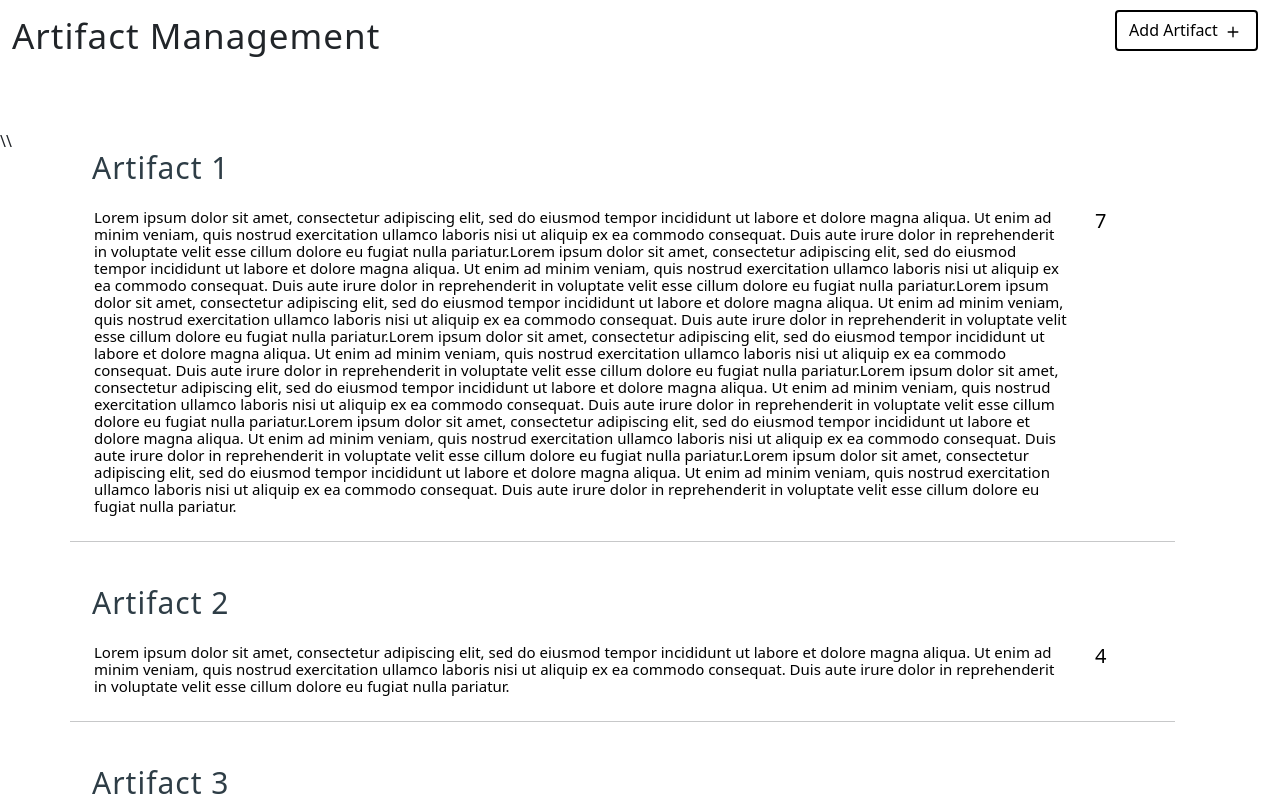
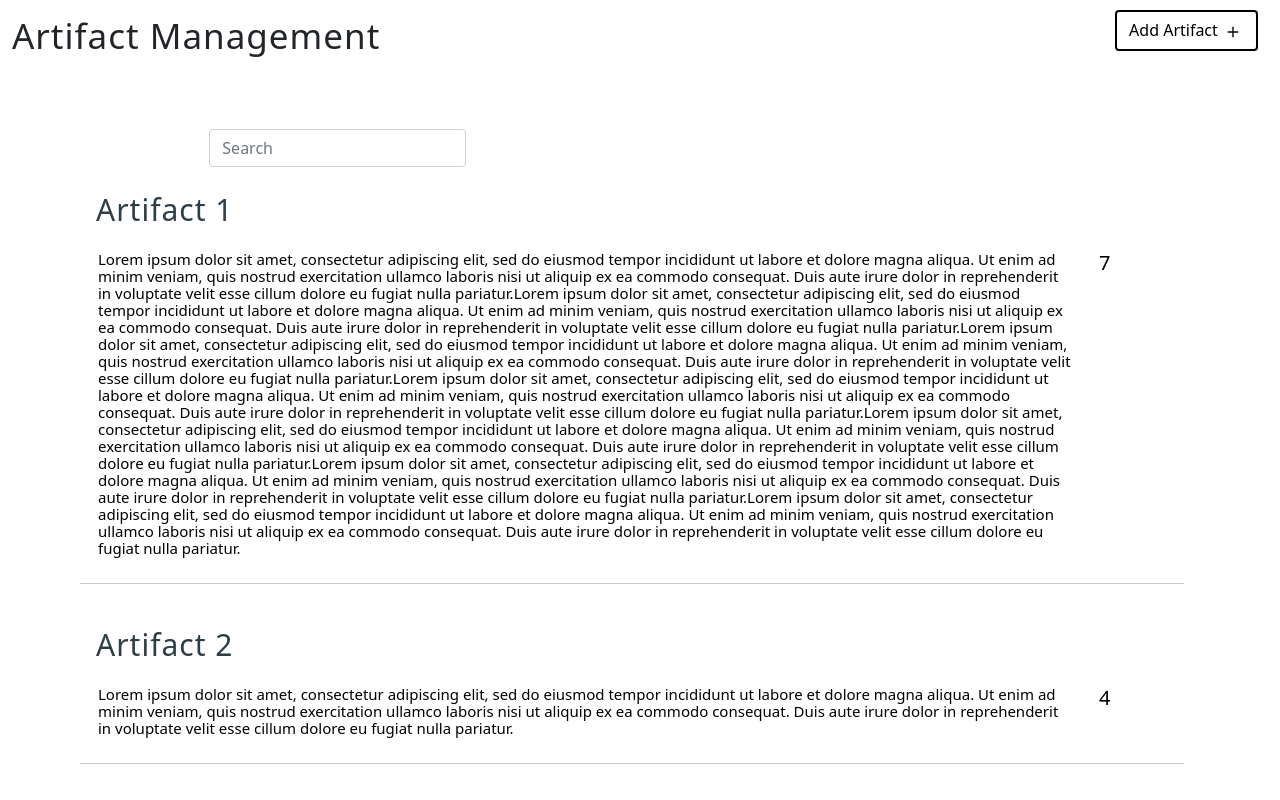
Before and after one commit to muctadir/lama, an Angular app in the folder frontend/: page /artifactmanagement in a window 1280 px wide. Shown: the top 800 px of the page. Built offline with nearby package versions, Linux system fonts and the light colour scheme.

Commit message:
Added placeholder searchbar and added scrollbar

```diff
--- a/frontend/src/app/artifact-management-page/artifact-management-page.component.html
+++ b/frontend/src/app/artifact-management-page/artifact-management-page.component.html
@@ -17,12 +17,24 @@
     </div>
 
     <!--Content Row-->
-    <div class="row align-items-center" id="main_row">\\
+    <div class="row align-items-center" id="main_row">
+
+            <!--Search Bar-->
+            <div class="container">
+                <div class="row justify-content-left" id="rchCseaontainerRow">
+                    <div class="col-md-auto offset-md-2" id="searchContainerCol">
+                            <input type="search" class="form-control rounded" placeholder="Search" aria-label="Search" aria-describedby="search-addon"/>
+                    </div>
+                </div>
+            </div>
+
+        <div class="allArtifacts">
             <!--For loop through data array-->
             <div class='artifactGroup' *ngFor="let artifact of artifacts ">
                 <!--Container for each artifact-->
                 <div class="container" id="singleArtifact">
-                <div class="row align-items-center" id="artifactId">
+                    <!--Artefact ID-->
+                    <div class="row justify-content-center" id="artifactId">
                         <div class="col" id="artifact-id-column">
                             <p class="artifactID">Artifact {{artifact.id}}</p>
                         </div>
@@ -38,7 +50,7 @@
                         </div>
                     </div>
                     <!--Line Separator-->
-                <div class="row" id="horizontalLineRow">
+                    <div class="row justify-content-center" id="horizontalLineRow">
                         <div class="col" id="horizontalLineColumn" ></div>
                         <hr class="horizontalLine" style="height:1px; width:99%; border-width:0px;">
                     </div>
@@ -46,3 +58,4 @@
             </div>
         </div>
     </div>
+</div>
--- a/frontend/src/app/artifact-management-page/artifact-management-page.component.scss
+++ b/frontend/src/app/artifact-management-page/artifact-management-page.component.scss
@@ -3,10 +3,8 @@
     --main-color-1: #ED5A06;
     --main-color-2: #38474e;
 }
-
-// Body
 body{
-    color: var(--main-color-2);
+    overflow-y: hidden;
 }
 // TOP BAR
 #topBarRow{
@@ -72,3 +70,29 @@ p.artifactText{
 #main_row{
     padding-top: 50px;
 }
+#searchContainerCol{
+    padding-left:0px ;
+    padding-bottom: 20px;
+}
+
+// Division around artifacts
+div.allArtifacts{
+    margin: 4px 120px 4px 4px;
+    padding: 4px;
+    height: 80vh;
+    overflow-y: scroll;
+}
+// Scrollbar
+::-webkit-scrollbar {
+    width: 10px;
+}
+// Scrollbar background
+::-webkit-scrollbar-track {
+    background: #f1f1f1;
+    border-radius: 10px;
+}
+// Scrollbar scroller
+::-webkit-scrollbar-thumb {
+    background: #38474e;
+    border-radius: 10px;
+}
```
Lines whose indentation alone changed are shown as unchanged.
